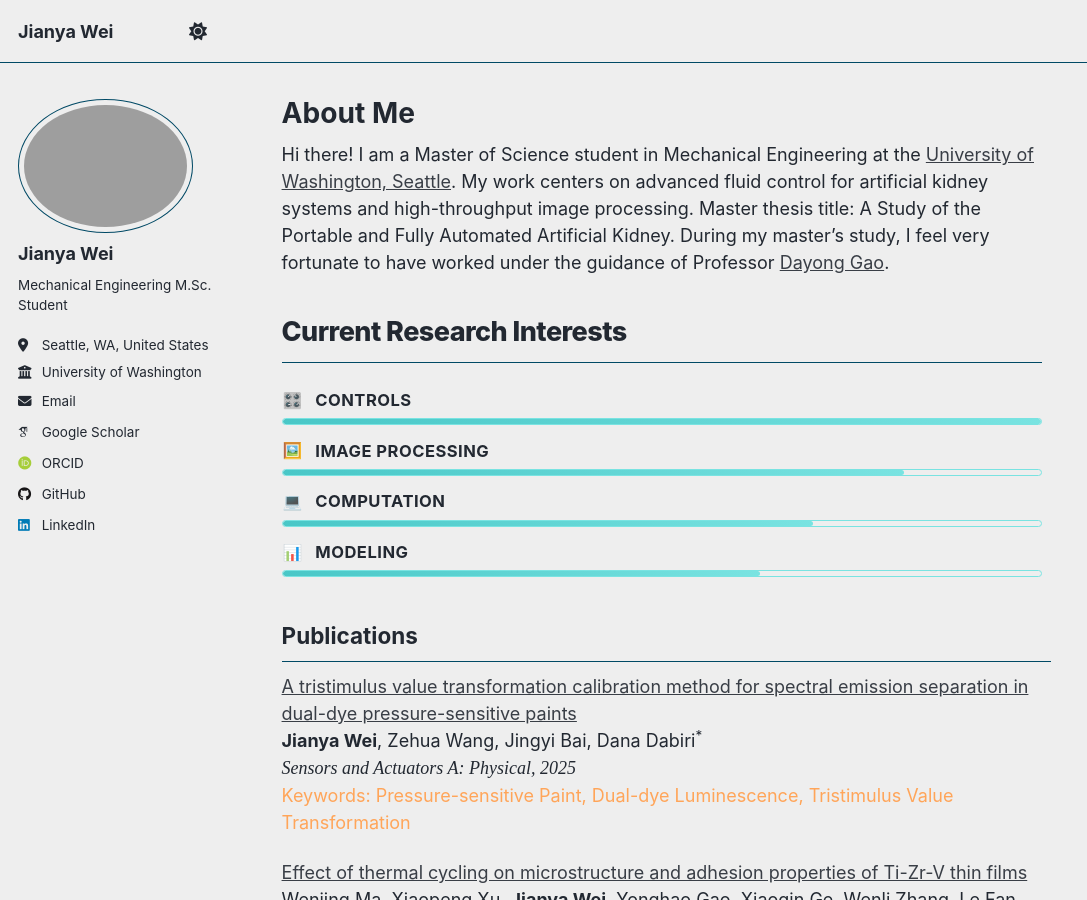
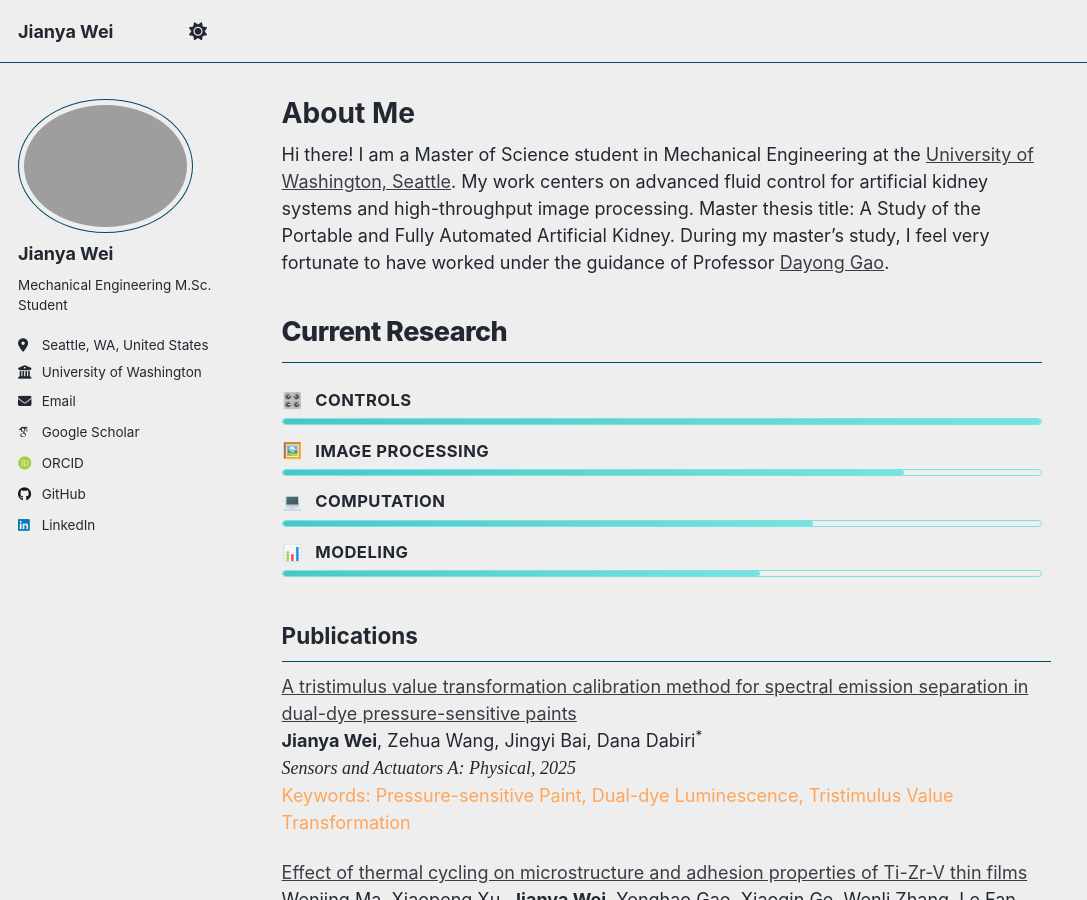
Before and after one commit to jywei02/jywei02.github.io, a Jekyll site: the page built from _pages/about.md, in a window 1280 px wide and 900 px high. Shown: the whole window, without its empty margins (0-1087 px from the left). Built offline with Jekyll 4.4.1, drawn with Linux system fonts in a browser that asks for light colours; some web fonts are replaced; comment, search, counter and statistics services are not loaded.

Commit message:
Update heading from 'Current Research Interests' to 'Current Research'

```diff
--- a/_pages/about.md
+++ b/_pages/about.md
@@ -9,7 +9,7 @@ redirect_from:
 Hi there! I am a Master of Science student in Mechanical Engineering at the <a href="https://www.washington.edu/" target="_blank">University of Washington, Seattle</a>. My work centers on advanced fluid control for artificial kidney systems and high-throughput image processing. Master thesis title: A Study of the Portable and Fully Automated Artificial Kidney. During my master's study, I feel very fortunate to have worked under the guidance of Professor <a href="https://www.me.washington.edu/facultyfinder/dayong-gao" target="_blank">Dayong Gao</a>.
 
 <div class="research-panel">
-  <h2 class="research-panel__title">Current Research Interests</h2>
+  <h2 class="research-panel__title">Current Research</h2>
 
   <div class="research-panel__group">
     <div class="research-item">
```
